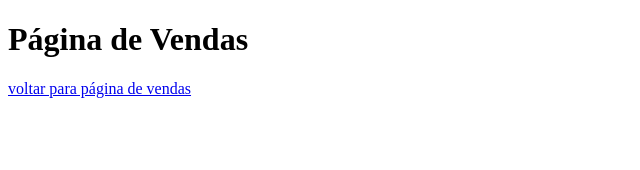
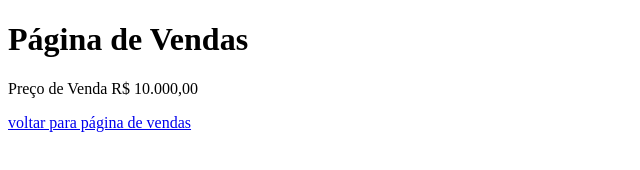
Before and after one commit to BergAmorim/aulagithub, a plain HTML site: page vendas.html in a window 1280 px wide. Shown: the whole page, without its empty margins (0-640 px from the left). Drawn offline with Linux system fonts and the light colour scheme.

Commit message:
Acrescentado o valor das vendas

```diff
--- a/vendas.html
+++ b/vendas.html
@@ -8,6 +8,7 @@
 </head>
 <body>
     <h1>Página de Vendas</h1>
+    <p>Preço de Venda R$ 10.000,00</p>
     <a href="index.html">voltar para página de vendas</a>
 </body>
 </html>
```
